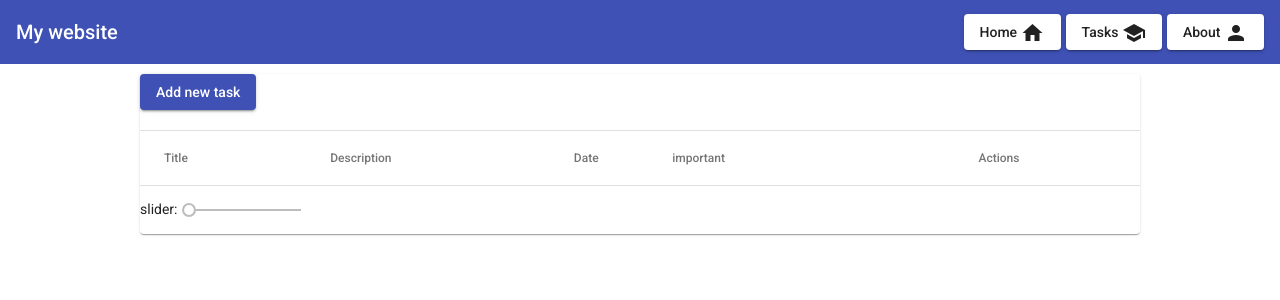
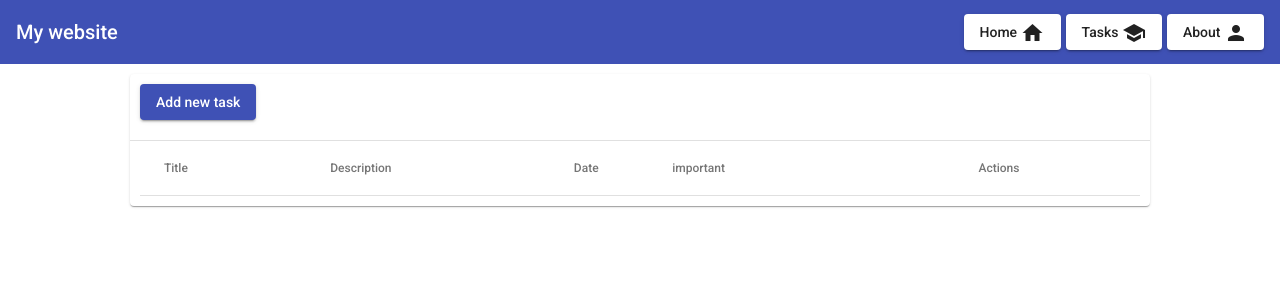
Before and after one commit to jakobudovic/RD, an Angular app in the folder my-website/: page /list in a window 1280 px wide. Shown: the top 300 px of the page. Built offline with nearby package versions, Linux system fonts and the light colour scheme; no server answers.

Commit message:
styled list

```diff
--- a/my-website/src/app/list/list.component.html
+++ b/my-website/src/app/list/list.component.html
@@ -51,8 +51,5 @@
       <tr mat-header-row *matHeaderRowDef="displayedColumns"></tr>
       <tr mat-row *matRowDef="let row; columns: displayedColumns"></tr>
     </table>
-
-    slider:
-    <mat-slider min="1" max="100" step="1" value="1"></mat-slider>
   </mat-card>
 </div>
--- a/my-website/src/app/list/list.component.scss
+++ b/my-website/src/app/list/list.component.scss
@@ -3,7 +3,7 @@
 	max-width: 1000px;
 	margin: 0 auto;
 	margin-top: 10px;
-	padding: 0;
+	padding: 10px 10px;
 }
 
 @media only screen and (max-width: 1000px) {
```
